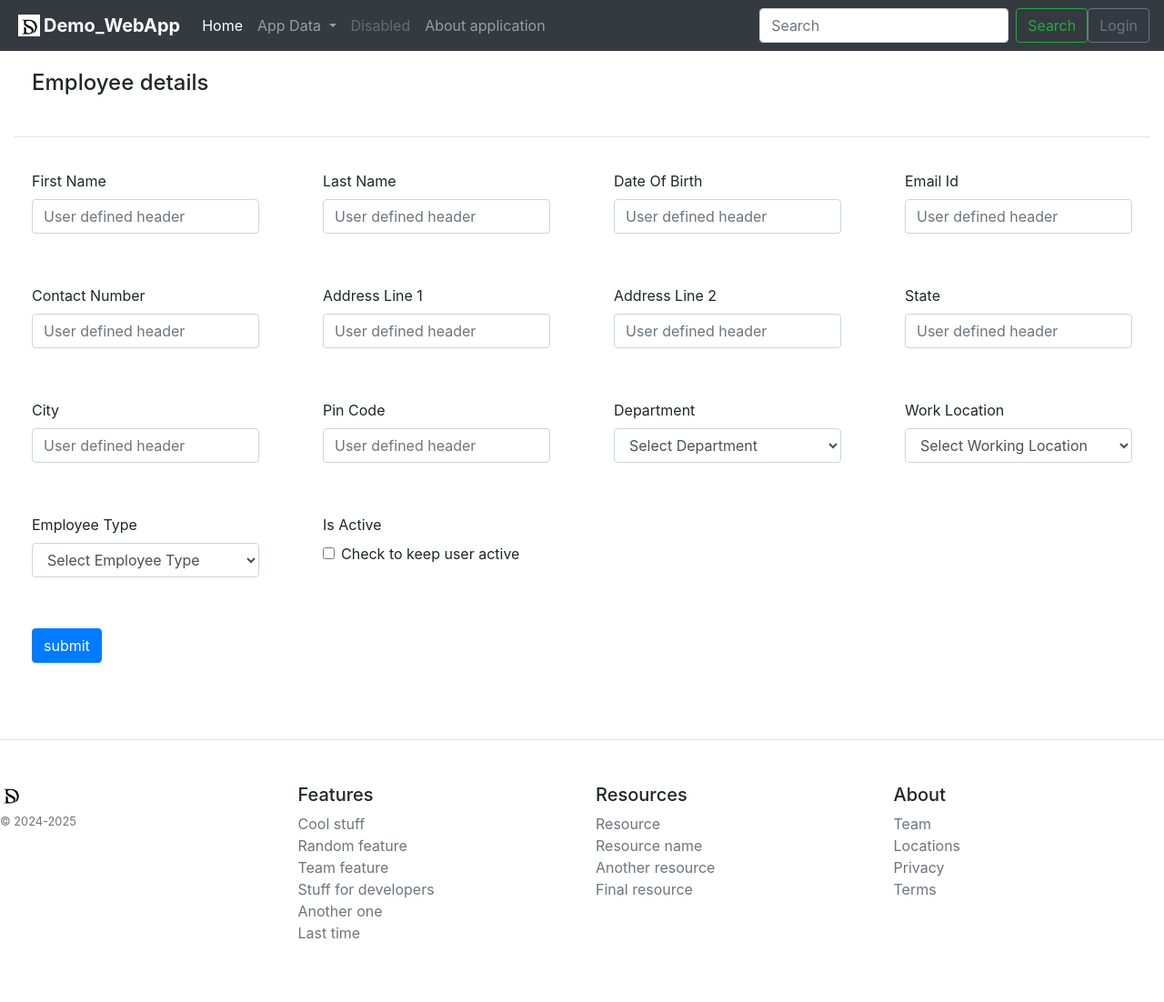
After one commit to DevSaura72/FirstApp_repo, a Django app: template templates/EmployeeAddUpdate.html in a window 1280 px wide. The commit adds this page. Shown: the whole page at 91% size. Run offline with Django 3.2, Linux system fonts and the light colour scheme; the template is opened without the code that fills it, so the values that code supplies are empty; some libraries are stand-ins or nearby versions.

Commit message:
Commit 291024

```diff
--- a/Home/urls.py
+++ b/Home/urls.py
@@ -5,7 +5,9 @@ from Home import views
 
 urlpatterns = [
     path('', views.index, name='home'),
-    path('about', views.about, name='about'),
+    path('EmployeeAddUpdate', views.AddEmployee, name='EmployeeAddUpdate'),
+    path('addEmployee', views.AddEmployee, name='addEmployee'),
     path('UDCAddUpdate', views.UDCAddUpdate, name='UDCAddUpdate'),
+    path('AddUDC', views.AddUDC, name='AddUDC'),
     path('contact', views.contact, name='contact'),
 ]
--- /dev/null
+++ b/templates/EmployeeAddUpdate.html
@@ -0,0 +1,179 @@
+{% extends "_Layout.html" %}
+{% block title %}Employee Master{% endblock title %}
+
+{% block body %}
+<div class="container-fluid">
+    <div class="row">
+        <div class="col-md-6">
+
+        </div>
+        <div class="col-md-6">
+
+        </div>
+    </div>
+</div>
+<form method="post" action="/addEmployee"></form>
+{% csrf_token %}
+<div class="container-fluid box">
+    <div class="chartbg">
+        <div class="row">
+            <div class="col-12">
+                <div class="card-body">
+                    <h4 class="heading">
+                        Employee details
+                    </h4>
+                </div>
+            </div>
+        </div>
+        <hr>
+
+        <div class="row">
+
+            <div class="col-12 col-sm-6 col-md-3">
+                <div class="card-body">
+                    <div class="form-group">
+                        <label for="exampleFormControlInput1">First Name</label>
+                        <input type="text" class="form-control" id="fName" name="fName" placeholder="User defined header">
+                    </div>
+                </div>
+            </div>
+            <div class="col-12 col-sm-6 col-md-3">
+                <div class="card-body">
+                    <div class="form-group">
+                        <label for="exampleFormControlInput1">Last Name</label>
+                        <input type="text" class="form-control" id="lName" name="lName" placeholder="User defined header">
+                    </div>
+                </div>
+            </div>
+            <div class="col-12 col-sm-6 col-md-3">
+                <div class="card-body">
+                    <div class="form-group">
+                        <label for="exampleFormControlInput1">Date Of Birth</label>
+                        <input type="text" class="form-control" id="dob" name="dob" placeholder="User defined header">
+                    </div>
+                </div>
+            </div>
+
+            <div class="col-12 col-sm-6 col-md-3">
+                <div class="card-body">
+                    <div class="form-group">
+                        <label for="exampleFormControlInput1">Email Id</label>
+                        <input type="text" class="form-control" id="emailId" name="emailId" placeholder="User defined header">
+                    </div>
+                </div>
+            </div>
+            <div class="col-12 col-sm-6 col-md-3">
+                <div class="card-body">
+                    <div class="form-group">
+                        <label for="exampleFormControlInput1">Contact Number</label>
+                        <input type="text" class="form-control" id="fName" name="fName" placeholder="User defined header">
+                    </div>
+                </div>
+            </div>
+            <div class="col-12 col-sm-6 col-md-3">
+                <div class="card-body">
+                    <div class="form-group">
+                        <label for="exampleFormControlInput1">Address Line 1</label>
+                        <input type="text" class="form-control" id="addLine1" name="addLine1" placeholder="User defined header">
+                    </div>
+                </div>
+            </div>
+            <div class="col-12 col-sm-6 col-md-3">
+                <div class="card-body">
+                    <div class="form-group" id="divUserType">
+                        <label for="exampleFormControlInput1">Address Line 2</label>
+                        <input type="text" class="form-control" id="addLine2" name="addLine2" placeholder="User defined header">
+                    </div>
+                </div>
+            </div>
+            <div class="col-12 col-sm-6 col-md-3">
+                <div class="card-body">
+                    <div class="form-group" >
+                        <label for="exampleFormControlInput1">State</label>
+                        <input type="text" class="form-control" id="state" name="state" placeholder="User defined header">
+                    </div>
+                </div>
+            </div>
+            <div class="col-12 col-sm-6 col-md-3">
+                <div class="card-body">
+                    <div class="form-group" >
+                        <label for="exampleFormControlInput1">City</label>
+                        <input type="text" class="form-control" id="city" name="city" placeholder="User defined header">
+                    </div>
+                </div>
+            </div>
+
+            <div class="col-12 col-sm-6 col-md-3">
+                <div class="card-body">
+                    <div class="form-group">
+                        <label for="exampleFormControlInput1">Pin Code</label>
+                        <input type="text" class="form-control" id="pinCode" name="pinCode" placeholder="User defined header">
+                    </div>
+                </div>
+            </div>
+            <div class="col-12 col-sm-6 col-md-3">
+                <div class="card-body">
+                    <div class="form-group">
+                        <label for="exampleFormControlInput1">Department</label>
+                        <select class="form-control" id="relationId" name="relationId">
+                            <option value="">Select Department</option>
+                            {% for dep in department %}
+                                <option value="{{ dep.id }}">{{ dep.val1 }}</option> <!-- Adjust the attribute according to your model -->
+                            {% endfor %}
+                        </select>
+                    </div>
+                </div>
+            </div>
+
+            <div class="col-12 col-sm-6 col-md-3">
+                <div class="card-body">
+                    <div class="form-group">
+                        <label for="exampleFormControlInput1">Work Location</label>
+                        <select class="form-control" id="relationId" name="relationId">
+                            <option value="">Select Working Location</option>
+                            {% for dep in department %}
+                                <option value="{{ dep.id }}">{{ dep.val1 }}</option> <!-- Adjust the attribute according to your model -->
+                            {% endfor %}
+                        </select>
+                    </div>
+                </div>
+            </div>
+            <div class="col-12 col-sm-6 col-md-3">
+                <div class="card-body">
+                    <div class="form-group">
+                        <label for="exampleFormControlInput1">Employee Type</label>
+                        <select class="form-control" id="relationId" name="relationId">
+                            <option value="">Select Employee Type</option>
+                            {% for dep in department %}
+                                <option value="{{ dep.id }}">{{ dep.val1 }}</option> <!-- Adjust the attribute according to your model -->
+                            {% endfor %}
+                        </select>
+                    </div>
+                </div>
+            </div>
+            <div class="col-12 col-sm-6 col-md-3">
+                <div class="card-body">
+                    <div class="form-group">
+                        <label for="isHeader">Is Active</label>
+                        <div class="form-check">
+                           <input type="checkbox" class="form-check-input" id="isActive" name="isActive" value="true">
+                           <label class="form-check-label" for="isActive">Check to keep user active</label>
+                        </div>
+                    </div>
+                </div>
+            </div>
+       </div>
+
+       <div class="row">
+        <div class="col-12 col-sm-6 col-md-3">
+            <div class="card-body">
+                <div class="form-group">
+                    <button class="btn btn-primary" type="submit">submit</button>
+                </div>
+            </div>
+       </div>
+       </div>
+    </div>
+</div>
+</form>
+{% endblock body %}
--- a/templates/_Layout.html
+++ b/templates/_Layout.html
@@ -29,7 +29,7 @@
                 App Data
               </a>
               <div class="dropdown-menu" aria-labelledby="navbarDropdown">
-                <a class="dropdown-item" href="/about">Employee Master</a>
+                <a class="dropdown-item" href="/EmployeeAddUpdate">Employee Master</a>
                 <a class="dropdown-item" href="/UDCAddUpdate">UDC Master</a>
                 <div class="dropdown-divider"></div>
                 <a class="dropdown-item" href="/contact">Application Log</a>
--- a/templates/about.html
+++ /dev/null
@@ -1,3 +0,0 @@
-{% extends "_Layout.html" %}
-{% block title %}About{% endblock title %}About
-{% block body %}About this page{% endblock body %}About this page
```
Also changed, not shown: Home/views.py (+38 -15 lines), templates/UDCAddUpdate.html (+82 -30 lines).
